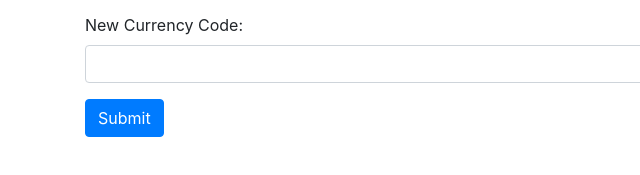
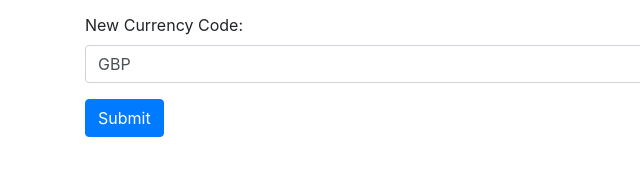
Before and after one commit to shanencross/currency-exchanger, a website built with webpack: page src/index.html in a window 1280 px wide. Shown: the part 617-792 px from the top of the page, 0-640 px from the left. Built offline with nearby package versions, Linux system fonts and the light colour scheme.

Commit message:
Make GBP default currency input entry value

```diff
--- a/src/index.html
+++ b/src/index.html
@@ -29,7 +29,7 @@
 				</div>
 				<div class="form-group">
 					<label for="currency-input">New Currency Code:</label>
-					<input id="currency-input" class="form-control" type="text">
+					<input id="currency-input" class="form-control" type="text" value="GBP">
 				</div>
 				<button id="currency-submit" class="btn btn-primary" type="submit">Submit</button>
 			</form>
```
